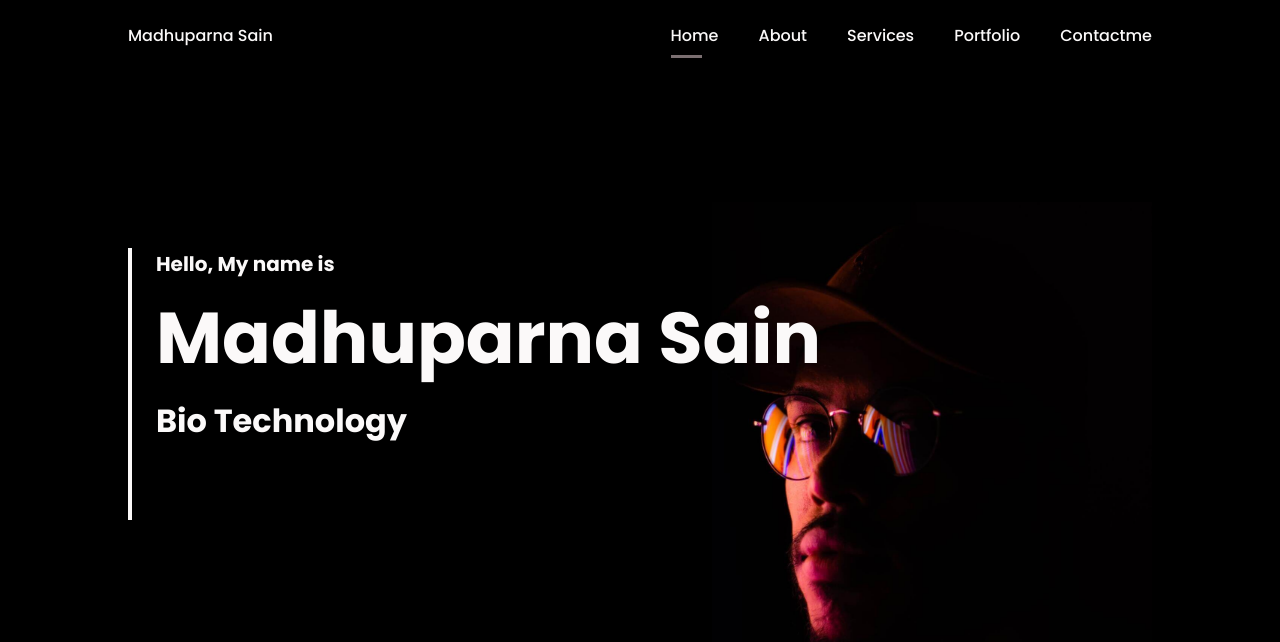
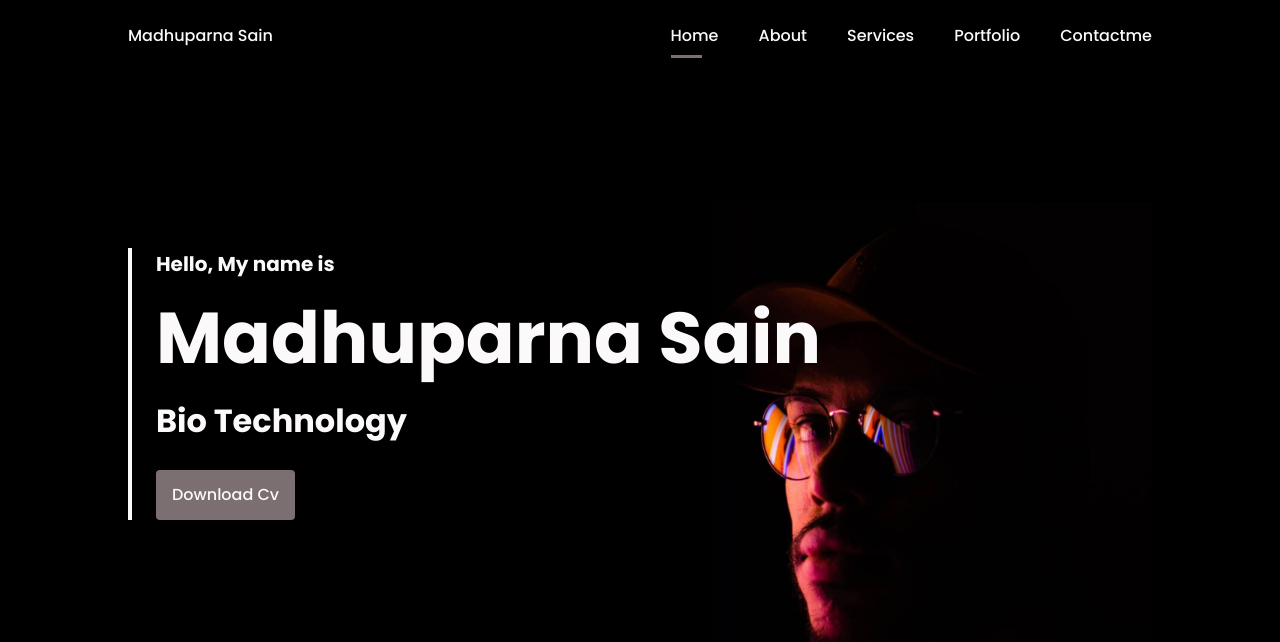
Before and after one commit to GauravKumar700/gaurav, a plain HTML site: page index.html in a window 1280 px wide. Shown: the top 642 px of the page. Drawn offline with nearby package versions, Linux system fonts and the light colour scheme.

Commit message:
Update index.html

```diff
--- a/index.html
+++ b/index.html
@@ -50,8 +50,9 @@
                     <span class="home__greeting">Hello, My name is</span>
                     <h1 class="home__name">Madhuparna Sain</h1>
                     <span class="home__profession">Bio Technology</span>
-                    <a download="" href="/assets/pdf/Clay-Doe-Cv.pdf" class="button button-light home__button">Download
-                        Cv</a>
+                    <div class="home__button">
+                        <a download="" href="/pdf/Clay-Doe-Cv.pdf" class="button button-light">Download Cv</a>
+                    </div>
                 </div>
 
                 <div class="home__social">
```
